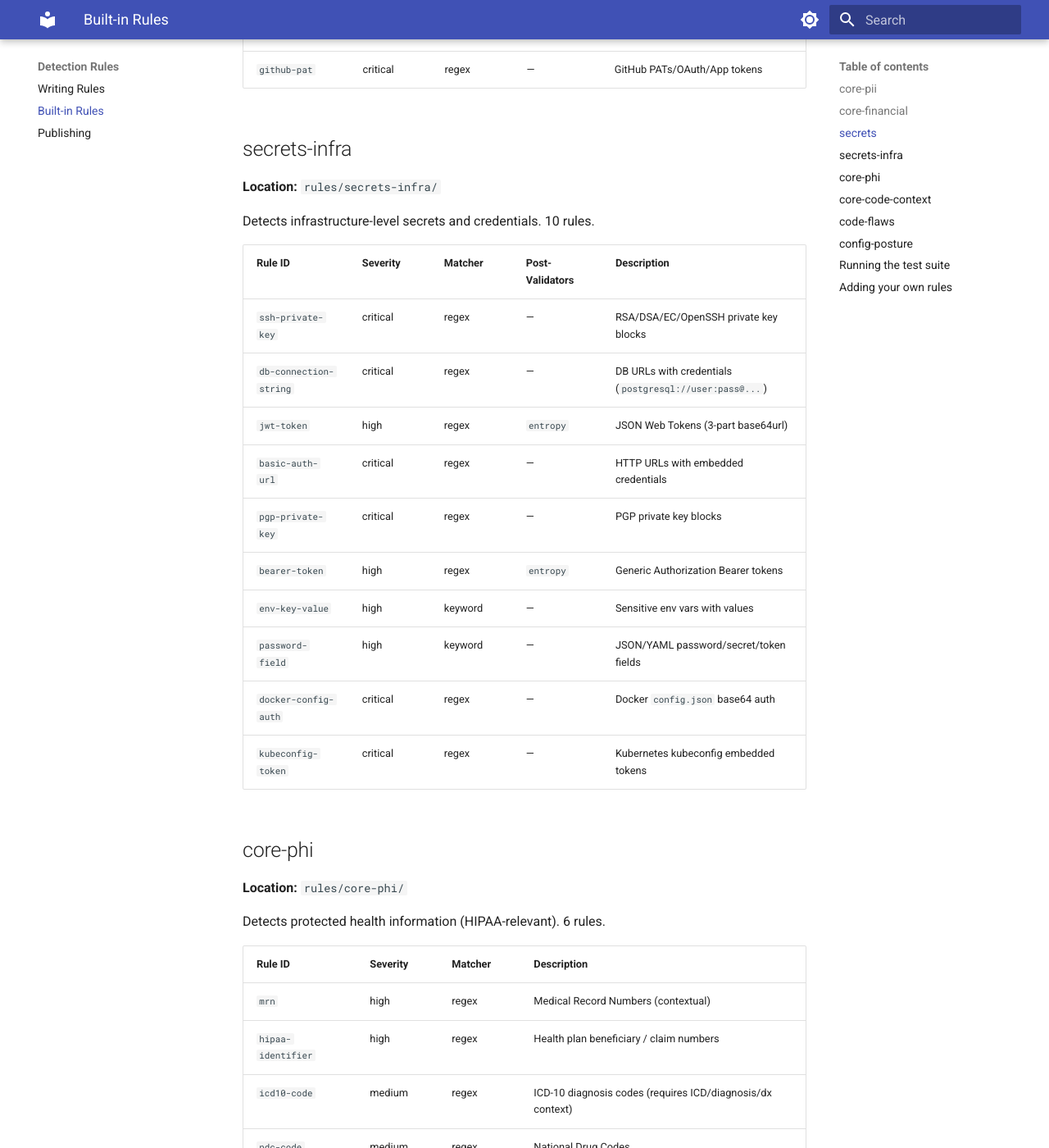
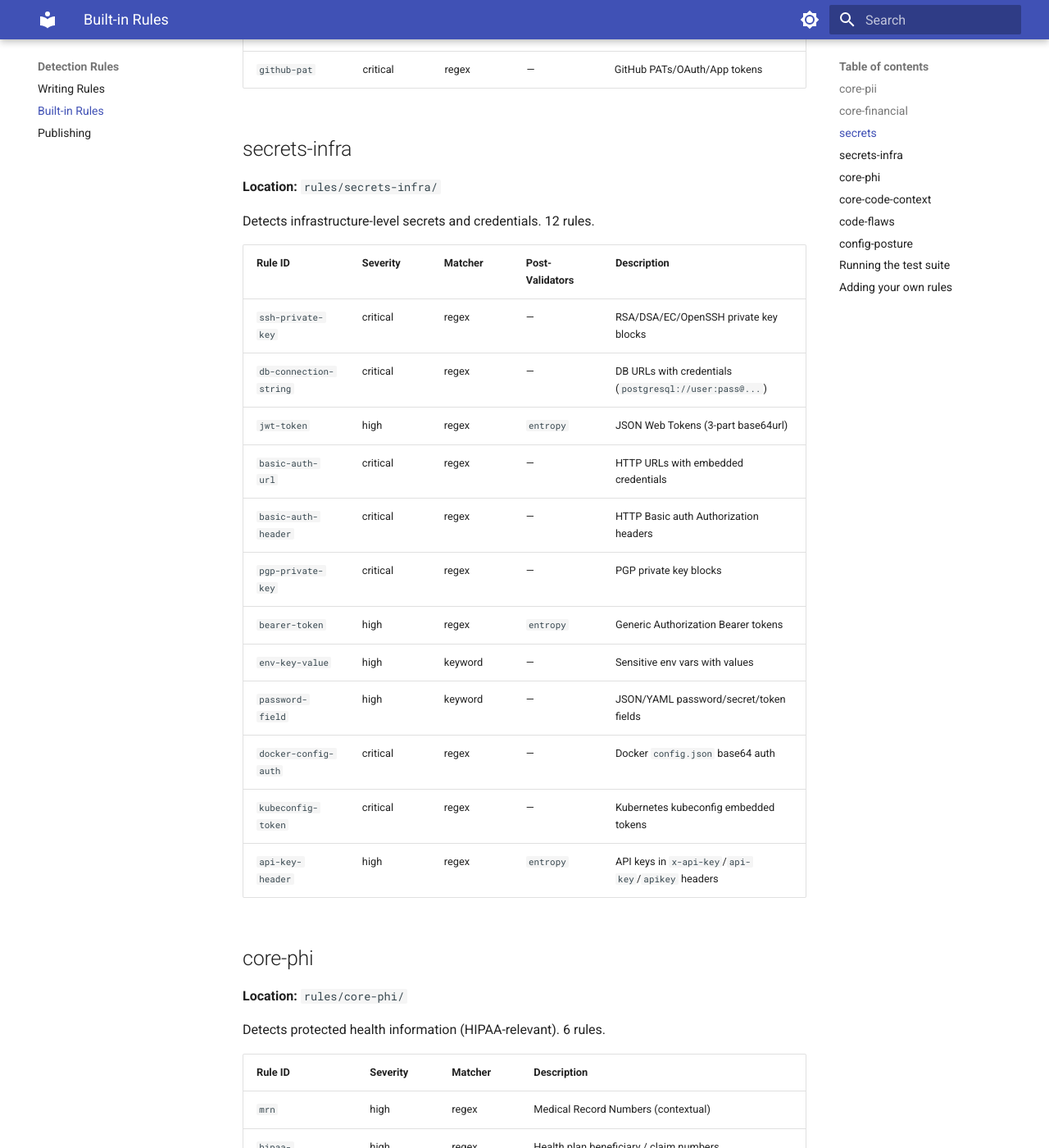
Before and after one commit to akasecurity/ai-tc-docs, an MkDocs documentation site: the page built from docs/rules/built-in.md, in a window 1280 px wide and 1400 px high, scrolled down 3203 px. Shown: the whole window at 82% size. Built offline with MkDocs 1.6.1 and Material for MkDocs 9.7.7, drawn with Linux system fonts in a browser that asks for light colours.

Commit message:
feat(rules): add generic API key header rule (#279)
* feat(rules): add generic API key header rule

Covers X-Api-Key / Api-Key / ApiKey style HTTP headers, which neither
basic-auth-header (Authorization: Basic) nor bearer-token (Bearer
scheme) match. Entropy-validated to reject short or placeholder
values.

* fix(rules): api-key-header — match quoted header names, severity high, take 1.2.0

Collapsed alternation with optional quotes around the header name so JS/JSON
headers objects match. Severity aligns with bearer-token and the severity
guide. Manifest takes the 1.2.0 slot (#281 takes 1.1.0). Docs row added,
including the missing basic-auth-header row (pre-existing table drift).

---------

Co-authored-by: Joshua Scott <jscott@akasecurity.io>
Co-authored-by: Pedro Montiel <pmontiel@akaidentity.io>

```diff
--- a/docs/rules/built-in.md
+++ b/docs/rules/built-in.md
@@ -75,7 +75,7 @@ Detects credentials and tokens that should never be shared with AI models. 21 ru
 
 **Location:** `rules/secrets-infra/`
 
-Detects infrastructure-level secrets and credentials. 10 rules.
+Detects infrastructure-level secrets and credentials. 12 rules.
 
 | Rule ID                | Severity | Matcher | Post-Validators | Description                                             |
 | ---------------------- | -------- | ------- | --------------- | ------------------------------------------------------- |
@@ -83,12 +83,14 @@ Detects infrastructure-level secrets and credentials. 10 rules.
 | `db-connection-string` | critical | regex   | —               | DB URLs with credentials (`postgresql://user:pass@...`) |
 | `jwt-token`            | high     | regex   | `entropy`       | JSON Web Tokens (3-part base64url)                      |
 | `basic-auth-url`       | critical | regex   | —               | HTTP URLs with embedded credentials                     |
+| `basic-auth-header`    | critical | regex   | —               | HTTP Basic auth Authorization headers                   |
 | `pgp-private-key`      | critical | regex   | —               | PGP private key blocks                                  |
 | `bearer-token`         | high     | regex   | `entropy`       | Generic Authorization Bearer tokens                     |
 | `env-key-value`        | high     | keyword | —               | Sensitive env vars with values                          |
 | `password-field`       | high     | keyword | —               | JSON/YAML password/secret/token fields                  |
 | `docker-config-auth`   | critical | regex   | —               | Docker `config.json` base64 auth                        |
 | `kubeconfig-token`     | critical | regex   | —               | Kubernetes kubeconfig embedded tokens                   |
+| `api-key-header`       | high     | regex   | `entropy`       | API keys in `x-api-key`/`api-key`/`apikey` headers      |
 
 ## core-phi
 
```
